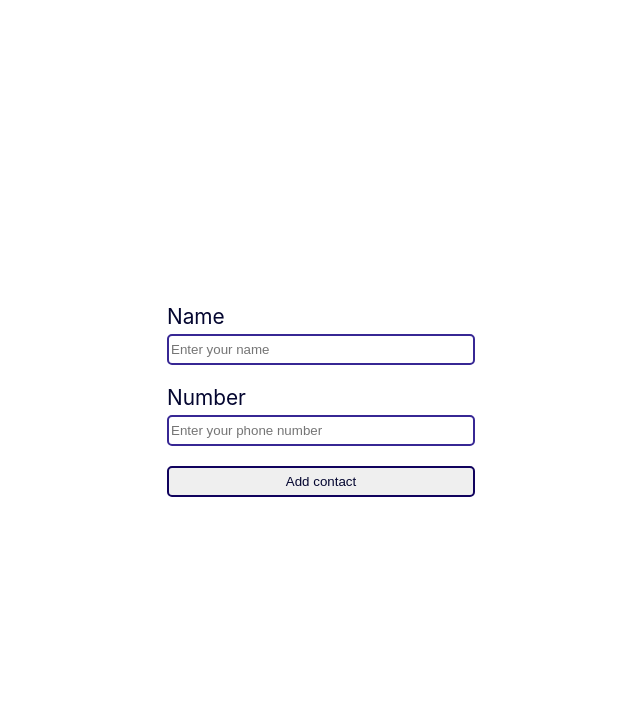
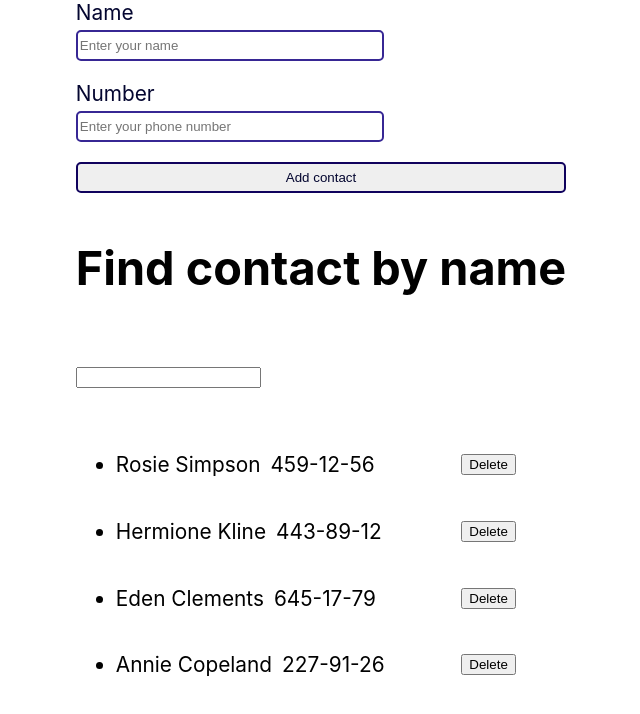
Before and after one commit to Irinassha/goit-react-hw-02-phonebook, a React (Create React App) app: page / in a window 1280 px wide. Shown: the top 714 px of the page, without its empty margins (319-959 px from the left). Built offline with nearby package versions, Linux system fonts and the light colour scheme.

Commit message:
ready-made functionality

```diff
--- a/package.json
+++ b/package.json
@@ -7,6 +7,7 @@
     "@testing-library/jest-dom": "^5.16.3",
     "@testing-library/react": "^12.1.4",
     "@testing-library/user-event": "^13.5.0",
+    "nanoid": "^5.0.4",
     "react": "^18.1.0",
     "react-dom": "^18.1.0",
     "react-scripts": "5.0.1",
--- a/src/components/App.jsx
+++ b/src/components/App.jsx
@@ -6,7 +6,7 @@ export const App = () => {
   return (
     <div
       style={{
-        height: '100vh',
+        // height: '100vh',
         display: 'flex',
         justifyContent: 'center',
         alignItems: 'center',
--- a/src/components/contactform/ContactForm.jsx
+++ b/src/components/contactform/ContactForm.jsx
@@ -1,8 +1,8 @@
 import s from './ContactForm.module.css';
 
-export const ContactForm = () => {
+export const ContactForm = ({ nameAdd, numberAdd, addNameNumber, name, number }) => {
   return (
-    <div className={s.form}>
+    <form className={s.form}>
       <div className={s.formInput}>
         <label className={s.formLabel}>Name </label>
         <input
@@ -11,6 +11,9 @@ export const ContactForm = () => {
           name="name"
           required
           placeholder="Enter your name"
+          pattern="[1-9]"
+          value={name}
+          onChange={nameAdd}
         />
       </div>
       <div className={s.formInput}>
@@ -21,9 +24,13 @@ export const ContactForm = () => {
           name="number"
           required
           placeholder="Enter your phone number"
+          value={number}
+          onChange={numberAdd}
         />
       </div>
-      <button className={s.formBtn} type="button">Add contact</button>
-    </div>
+      <button className={s.formBtn} type="button" onClick={addNameNumber}>
+        Add contact
+      </button>
+    </form>
   );
 };
--- a/src/components/contactform/ContactForm.module.css
+++ b/src/components/contactform/ContactForm.module.css
@@ -38,10 +38,8 @@ border-radius: 5px;
 color: rgb(4, 6, 48);
 &:hover{
 background-color: rgb(172, 172, 197);
-box-shadow: 0px 1px 1px 1px rgba(14, 0, 96, 0.5);
 }
 &:focus{
 background-color: rgb(172, 172, 197);
-box-shadow: 0px 2px 2px 2px rgba(14, 2, 82, 0.5);
 }
 }
--- a/src/components/contactlist/ContactList.jsx
+++ b/src/components/contactlist/ContactList.jsx
@@ -0,0 +1,20 @@
+import s from './ContactList.module.css';
+export const ContactList = ({ contacts, onLeaveFeedback }) => {
+  return (
+    <ul>
+      {contacts.map(item => {
+        return (
+          <li key={item.id} className={s.list}>
+            <div className={s.itemBtn}>
+              <p className={s.text}>
+                {item.name}
+                <span>{item.number}</span>
+              </p>
+              <button onClick={()=>onLeaveFeedback(item.id)}>Delete</button>
+            </div>
+          </li>
+        );
+      })}
+    </ul>
+  );
+};
--- a/src/components/contactlist/ContactList.module.css
+++ b/src/components/contactlist/ContactList.module.css
@@ -0,0 +1,17 @@
+.list{
+    font-size: 1.3rem;
+    width: 400px;
+
+}
+.itemBtn{
+display: flex;
+align-items: center;
+justify-content: space-between;
+
+}
+
+.text{
+font-size: 1.3rem;
+display: flex;
+gap: 10px;
+}
--- a/src/components/filter/Filter.jsx
+++ b/src/components/filter/Filter.jsx
@@ -0,0 +1,8 @@
+export const Filter = ({ filter, filterName }) => {
+  return (
+    <div>
+      <h3>Find contact by name</h3>
+      <input type="text" name="filter" value={filter} onChange={filterName}></input>
+    </div>
+  );
+};
--- a/src/components/phonebook/Phonebook.jsx
+++ b/src/components/phonebook/Phonebook.jsx
@@ -1,16 +1,85 @@
-import { ContactForm } from "components/contactform/ContactForm";
-import React from "react";
-
+import { ContactForm } from 'components/contactform/ContactForm';
+import { ContactList } from 'components/contactlist/ContactList';
+import { Filter } from 'components/filter/Filter';
+import { nanoid } from 'nanoid';
+import React from 'react';
 
 export class Phonebook extends React.Component {
+  state = {
+    contacts: [
+      { id: 'id-1', name: 'Rosie Simpson', number: '459-12-56' },
+      { id: 'id-2', name: 'Hermione Kline', number: '443-89-12' },
+      { id: 'id-3', name: 'Eden Clements', number: '645-17-79' },
+      { id: 'id-4', name: 'Annie Copeland', number: '227-91-26' },
+    ],
+    filter: '',
+    name: '',
+    number: '',
+  };
 
+  handlerDeleteContact = id => {
+    this.setState(prevState => ({
+      contacts: prevState.contacts.filter(item => item.id !== id),
+    }));
+  };
 
-    render() {
-        return (
-         <ContactForm/>
-        );
+  hendlerChangeName = e => {
+    return this.setState({ name: e.target.value });
+  };
 
+  hendlerCgangeNumber = e => {
+    const numberValue = e.target.value;
+    const inputNumber = numberValue.replace(/[^0-9+]/, '');
+    if (numberValue !== inputNumber) {
+      return alert('Please use numbers only');
+    }
+    return this.setState({ number: numberValue });
+  };
 
+  handlerAddNameNumber = () => {
+    const newObject = {
+      id: nanoid(),
+      name: this.state.name,
+      number: this.state.number,
+    };
+
+    if (this.state.name === '' || this.state.number === '') {
+      return alert('Please fill in all fields');
     }
+    return this.setState(prevState => ({
+      contacts: [...this.state.contacts, newObject],
+      name: '',
+      number: '',
+    }));
+  };
+  handlerFilterName = (e) => {
+  this.setState({filter: e.target.value})
+  }
 
+  getFilteredData = () => {
+  return this.state.contacts.filter(contact => contact.name.toLowerCase().includes(this.state.filter.toLowerCase()))
+  }
+
+  render() {
+    const filterContacts = this.getFilteredData();
+    const {filter } = this.state;
+    const deleteContact = this.handlerDeleteContact;
+    const nameAdd = this.hendlerChangeName;
+    const numberAdd = this.hendlerCgangeNumber;
+    const addNameNumber = this.handlerAddNameNumber;
+    const filterName = this.handlerFilterName;
+    return (
+      <div>
+        <ContactForm
+          nameAdd={nameAdd}
+          numberAdd={numberAdd}
+          addNameNumber={addNameNumber}
+          name={this.state.name}
+          number={this.state.number}
+        />
+        <Filter filter={filter} filterName={filterName} contactsFind={filterContacts} />
+        <ContactList contacts={filterContacts} onLeaveFeedback={deleteContact} />
+      </div>
+    );
+  }
 }
```
Also changed, not shown: 1 other file (tests, documents, lock files or other folders).
